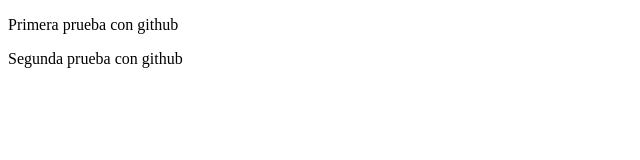
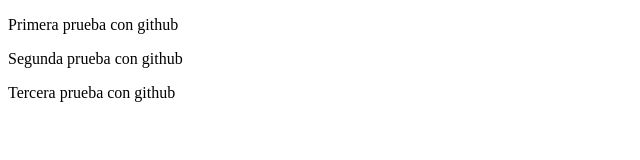
Before and after one commit to kako10/PruebaHD, a plain HTML site: page index.html in a window 1280 px wide. Shown: the whole page, without its empty margins (0-640 px from the left). Drawn offline with Linux system fonts and the light colour scheme.

Commit message:
se crea un tercer parrafo

```diff
--- a/index.html
+++ b/index.html
@@ -6,7 +6,7 @@
 <body>
 	<p>Primera prueba con github</p>
 	<p>Segunda prueba con github</p>
-
+	<p>Tercera prueba con github</p>
 
 </body>
 </html>
```
